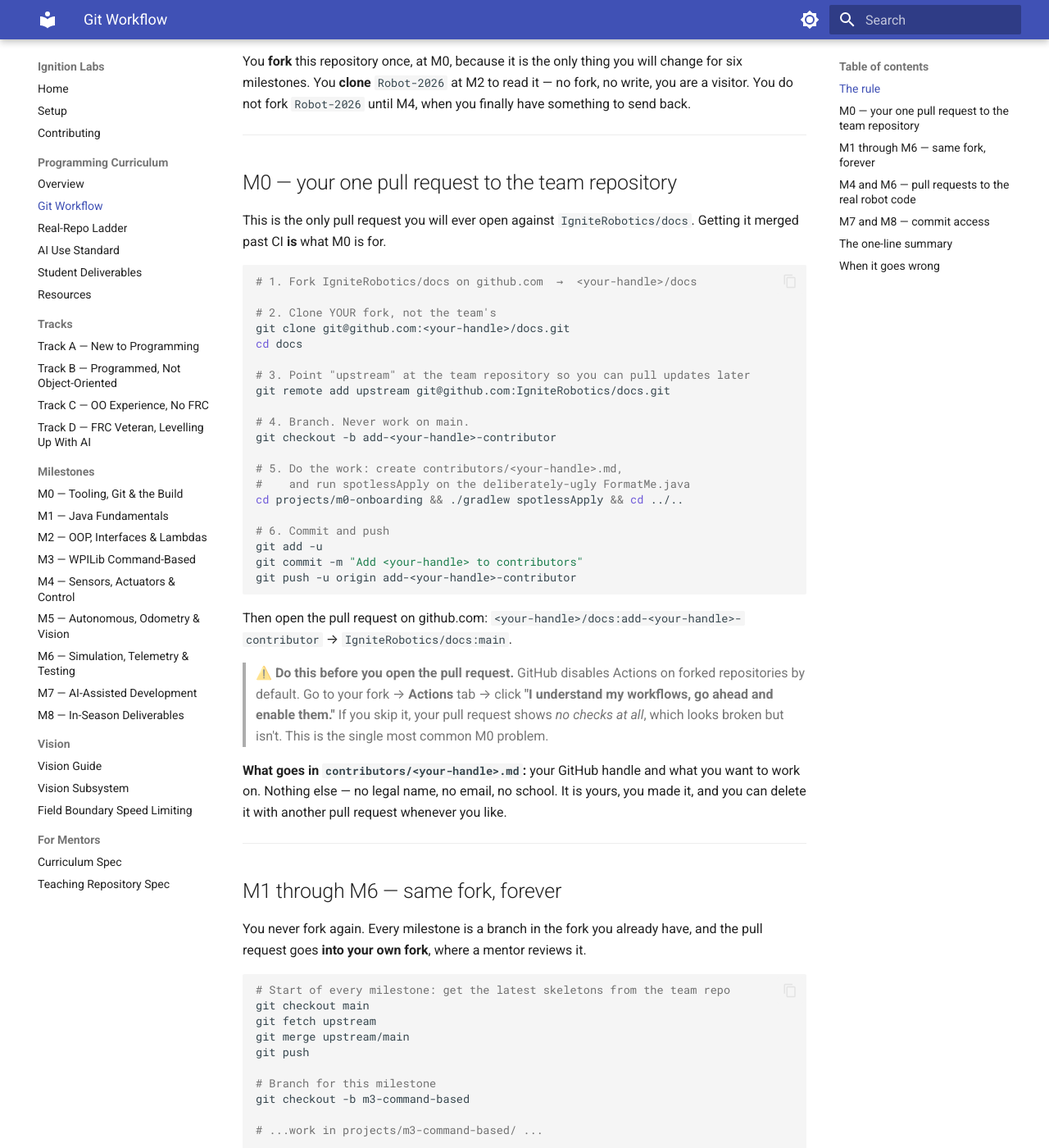
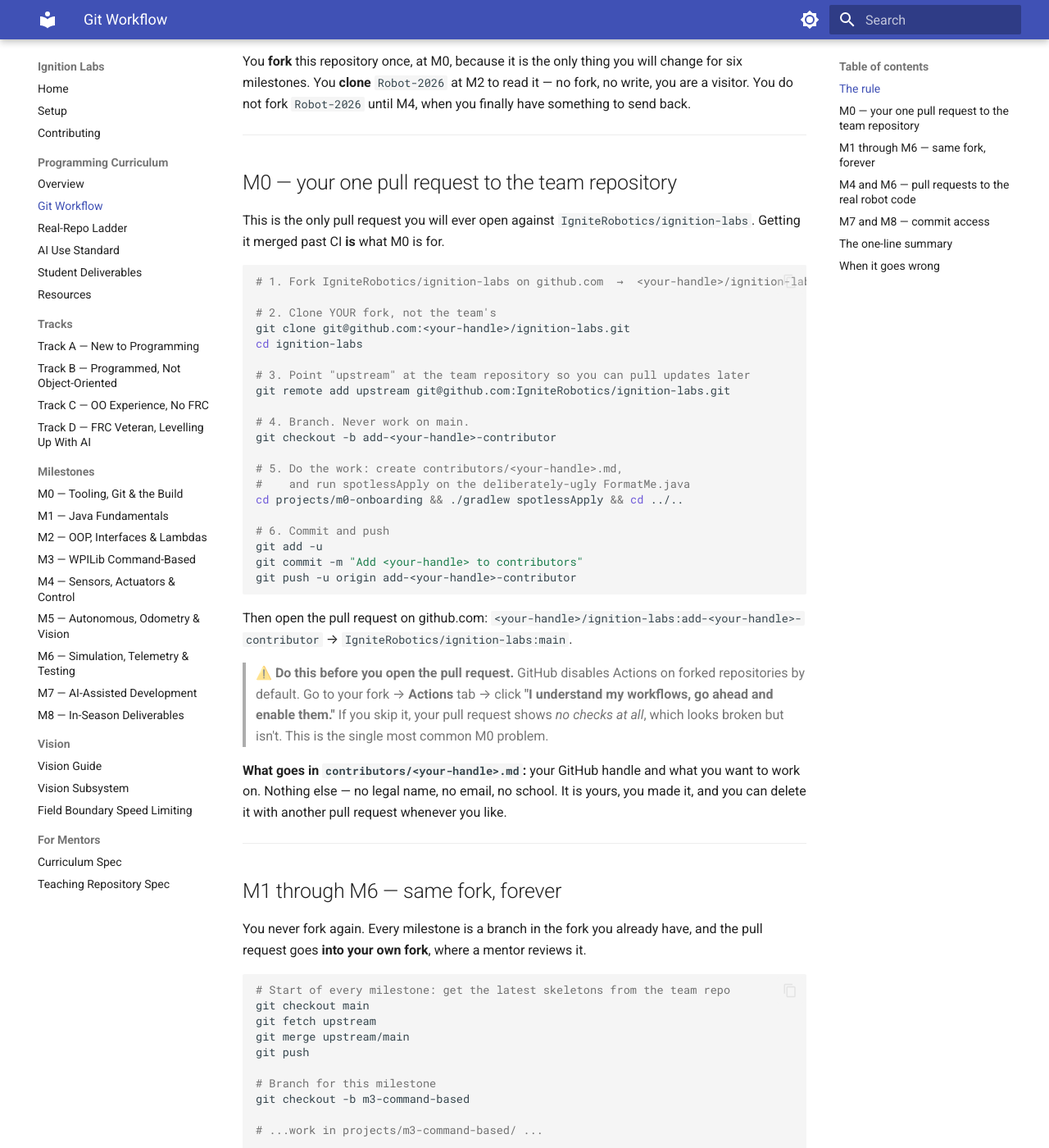
Before and after one commit to IgniteRobotics/ignition-labs, an MkDocs documentation site: the page built from docs/programming/git-workflow.md, in a window 1280 px wide and 1400 px high, scrolled down 343 px. Shown: the whole window at 82% size. Built offline with MkDocs 1.6.1 and Material for MkDocs 9.7.7, drawn with Linux system fonts in a browser that asks for light colours; some of the changed text lies outside the part shown.

Commit message:
Rename IgniteRobotics/docs to IgniteRobotics/ignition-labs
Sweeps all 35 references: five workflow gate strings, the student-facing
clone and pull-request commands, the spec, and the tooling project name.

A mismatched gate string does not fail -- it silently skips the job
forever -- so the sweep is verified by grep as well as by the test that
asserts the M0 pull-request target.

superpowers/plans/ keeps the old name: it is a record of what was
executed, not a description of what exists.

````diff
--- a/docs/programming/git-workflow.md
+++ b/docs/programming/git-workflow.md
@@ -16,17 +16,17 @@ You **fork** this repository once, at M0, because it is the only thing you will
 
 ## M0 — your one pull request to the team repository
 
-This is the only pull request you will ever open against `IgniteRobotics/docs`. Getting it merged past CI **is** what M0 is for.
+This is the only pull request you will ever open against `IgniteRobotics/ignition-labs`. Getting it merged past CI **is** what M0 is for.
 
 ```bash
-# 1. Fork IgniteRobotics/docs on github.com  →  <your-handle>/docs
+# 1. Fork IgniteRobotics/ignition-labs on github.com  →  <your-handle>/ignition-labs
 
 # 2. Clone YOUR fork, not the team's
-git clone git@github.com:<your-handle>/docs.git
-cd docs
+git clone git@github.com:<your-handle>/ignition-labs.git
+cd ignition-labs
 
 # 3. Point "upstream" at the team repository so you can pull updates later
-git remote add upstream git@github.com:IgniteRobotics/docs.git
+git remote add upstream git@github.com:IgniteRobotics/ignition-labs.git
 
 # 4. Branch. Never work on main.
 git checkout -b add-<your-handle>-contributor
@@ -41,7 +41,7 @@ git commit -m "Add <your-handle> to contributors"
 git push -u origin add-<your-handle>-contributor
 ```
 
-Then open the pull request on github.com: `<your-handle>/docs:add-<your-handle>-contributor` → `IgniteRobotics/docs:main`.
+Then open the pull request on github.com: `<your-handle>/ignition-labs:add-<your-handle>-contributor` → `IgniteRobotics/ignition-labs:main`.
 
 > **⚠️ Do this before you open the pull request.** GitHub disables Actions on forked repositories by default. Go to your fork → **Actions** tab → click **"I understand my workflows, go ahead and enable them."** If you skip it, your pull request shows *no checks at all*, which looks broken but isn't. This is the single most common M0 problem.
 
@@ -70,7 +70,7 @@ git commit -m "M3: drivetrain subsystem and command composition"
 git push -u origin m3-command-based
 ```
 
-Then open the pull request: `<your-handle>/docs:m3-command-based` → `<your-handle>/docs:main`.
+Then open the pull request: `<your-handle>/ignition-labs:m3-command-based` → `<your-handle>/ignition-labs:main`.
 
 Yes — **into your own fork.** That is not a mistake. Your solutions stay yours, the team repository stays clean, and the next student to reach M3 cannot read your answer. CI runs on your fork and a mentor reviews it there.
 
--- a/pyproject.toml
+++ b/pyproject.toml
@@ -1,7 +1,7 @@
 [tool.poetry]
-name = "ignite-docs-tools"
+name = "ignition-labs-tools"
 version = "0.1.0"
-description = "Verification tooling for the Ignite Robotics teaching repository"
+description = "Verification tooling for the Ignition Labs teaching repository"
 authors = ["FRC 6829 Ignite Robotics"]
 package-mode = false
 
````
Also changed, not shown: docs/programming/teaching-repo-spec.md (+7 -7 lines), 4 other files.
